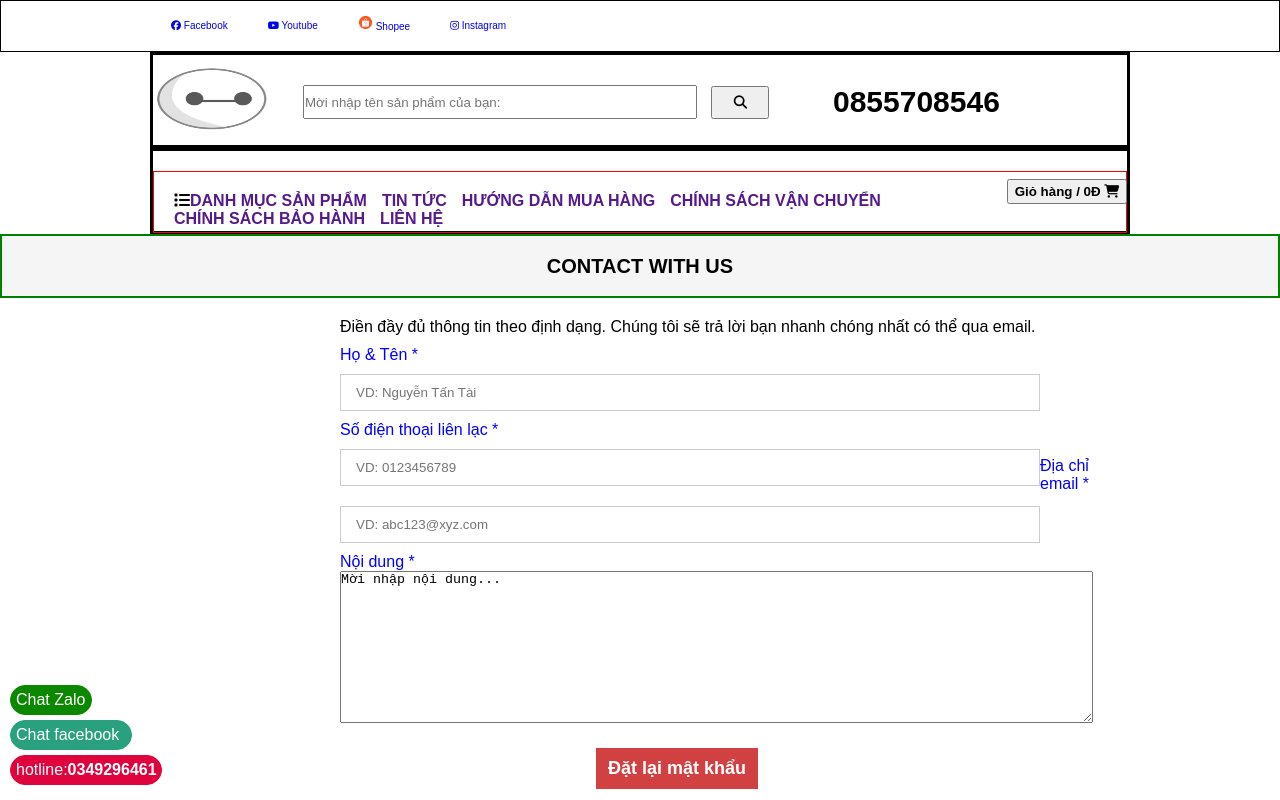
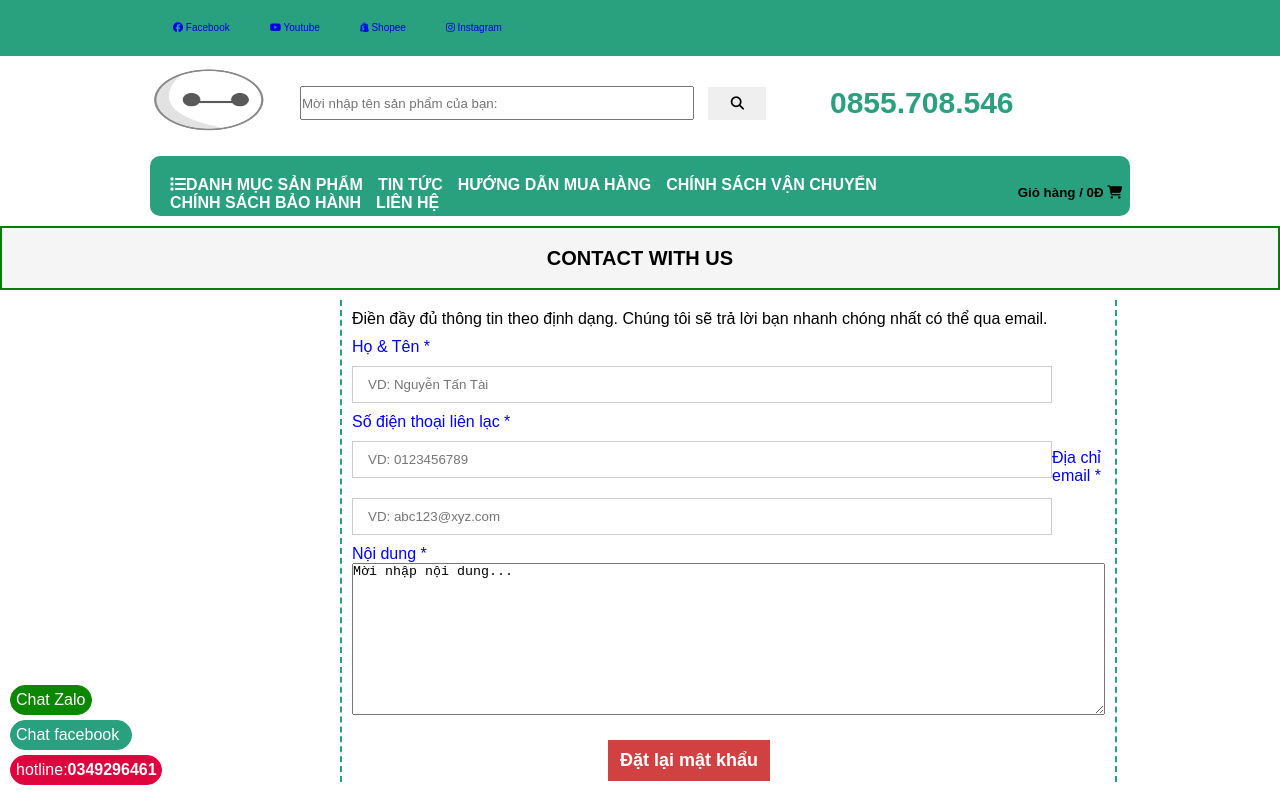
Before and after one commit to TaiKonne/Web_ban_hang, a plain HTML site: page contact_form.html in a window 1280 px wide. Shown: the top 800 px of the page. Drawn offline with Linux system fonts and the light colour scheme.

Commit message:
checked by tai kon 10:43pm layout web

```diff
--- a/CSS/contact_form.css
+++ b/CSS/contact_form.css
@@ -10,7 +10,6 @@ body{
 header{
     width: auto;
     height: 90px;
-    border: solid 3px;
     margin: 0px 150px 0px 150px;
 }
 div#ib{
@@ -18,7 +17,8 @@ div#ib{
     height: 10px;
     margin:0px;
     padding-bottom: 40px;
-    border: solid 1px;
+    border: solid #29a07e;
+    background-color: #29a07e;
 }
 div#ib ul{
     float: left;
@@ -76,6 +76,11 @@ div #logo{
     height: 33px;
     width: 58px;
     margin: 0px 0px 0px 10px;
+    border: none;
+}
+
+.thanh_tim button:hover{
+    background-color: #db6767;
 }
                                         /* ======================== cần được sửa icon shopee */
 #icon_shop{
@@ -89,6 +94,7 @@ div #logo{
 }
 #sdt b{
     font-size: 30px;
+    color: #29A07E;
 }
 #gio_hang{
     padding: 30px 0px 30px 0px;
@@ -98,20 +104,24 @@ div #logo{
     width: 120px;
     height: 25px;
     font-weight: bold;
+    border-radius: 10px;
+    background-color: #29A07E;
+    border: #29A07E;
 }
 nav{
     width: auto;
     height: 60px;
-    padding-top: 20px;
-    border: solid 3px;
+    padding: 10px 0;
     margin: 0px 150px 0px 150px;
   }
   nav ul{
     list-style: none;
-    border: 1px solid red;
+  background-color: #29A07E;
     width: auto;
     height: 40px;
     padding:20px 15px 0px 15px;
+    border-radius: 10px;
+    color: white;
   }
   nav ul li{
     float: left;
@@ -121,6 +131,7 @@ nav ul li a{
     font-size: 16px;
     text-decoration: none;
     font-weight: bold;
+    color: white;
   }
 div#icon_menu{
     float: left;
@@ -142,6 +153,9 @@ div#contact_form
 {
     float: left;
     margin: 10px 340px;
+    border-left: dashed 2px #29A07E;
+    border-right: dashed 2px #29A07E;
+    padding: 0px 10px;
 }
 div#contact_form p{
     padding: 10px 0px 10px 0px;
--- a/CSS/dinhdang.css
+++ b/CSS/dinhdang.css
@@ -25,7 +25,6 @@ div#ib{
   height: 10px;
   margin:0px;
   padding-bottom: 40px;
-  border: solid 1px;
 }
 div#ib ul{
   float: left;
--- a/CSS/newpaper_1.css
+++ b/CSS/newpaper_1.css
@@ -11,7 +11,6 @@
   header{
     width: auto;
     height: 90px;
-    border: solid 3px;
     margin: 0px 150px 0px 150px;
   }
   div#body{
@@ -24,7 +23,7 @@
     height: 10px;
     margin:0px;
     padding-bottom: 40px;
-    border: solid 1px;
+    background-color: #29a07e;
   }
   div#ib ul{
     float: left;
@@ -95,6 +94,7 @@
   }
   #sdt b{
     font-size: 30px;
+    color: #29a07e;
   }
   #gio_hang{
     padding: 30px 0px 30px 0px;
@@ -104,6 +104,8 @@
     width: 120px;
     height: 25px;
     font-weight: bold;
+    border-radius: 10px;
+    background-color: #29a07e;
   }
   /* Login form star */
   input[type=text], input[type=password] {
@@ -203,15 +205,16 @@
     width: auto;
     height: 60px;
     padding: 10px 0;
-    border: solid 3px;
     margin: 0px 150px 0px 150px;
   }
   nav ul{
     list-style: none;
-    border: 1px solid red;
+  background-color: #29A07E;
     width: auto;
     height: 40px;
     padding:20px 15px 0px 15px;
+    border-radius: 10px;
+    color: white;
   }
   nav ul li{
     float: left;
@@ -221,6 +224,7 @@
     font-size: 16px;
     text-decoration: none;
     font-weight: bold;
+    color: white;
   }
   div#icon_menu{
     float: left;
--- a/CSS/news.css
+++ b/CSS/news.css
@@ -11,7 +11,6 @@
   header{
     width: auto;
     height: 90px;
-    border: solid 3px;
     margin: 0px 150px 0px 150px;
   }
   div#body{
@@ -24,7 +23,7 @@
     height: 10px;
     margin:0px;
     padding-bottom: 40px;
-    border: solid 1px;
+    background-color: #29a07e;
   }
   div#ib ul{
     float: left;
@@ -95,6 +94,7 @@
   }
   #sdt b{
     font-size: 30px;
+    color: #29A07E;
   }
   #gio_hang{
     padding: 30px 0px 30px 0px;
@@ -104,6 +104,8 @@
     width: 120px;
     height: 25px;
     font-weight: bold;
+    border-radius: 10px;
+    background-color: #29a07e;
   }
   /* Login form star */
   input[type=text], input[type=password] {
@@ -203,15 +205,16 @@
     width: auto;
     height: 60px;
     padding: 10px 0;
-    border: solid 3px;
     margin: 0px 150px 0px 150px;
   }
   nav ul{
     list-style: none;
-    border: 1px solid red;
+  background-color: #29A07E;
     width: auto;
     height: 40px;
     padding:20px 15px 0px 15px;
+    border-radius: 10px;
+    color: white;
   }
   nav ul li{
     float: left;
@@ -221,6 +224,7 @@
     font-size: 16px;
     text-decoration: none;
     font-weight: bold;
+    color: white;
   }
   div#icon_menu{
     float: left;
@@ -229,13 +233,11 @@
 div#body{
     width: auto;
     margin: 10px 150px 0px 150px;
-    border: 1px solid black;
 }
 article{
     width: auto;
     margin: 0;
     padding: 0;
-    border: 2px solid orange;
     display: table-row;
 }
 section{
@@ -245,7 +247,6 @@ section{
 div#title{
     width: auto;
     padding: 5px 0;
-    border: 2px solid pink;
 }
 div#title p{
     font-weight: bold;
@@ -255,7 +256,6 @@ div#title p{
 div#tintuc{
     width: 800px;
     height: 165px;
-    border: 1px solid green;
     margin: 10px 0;
 }
 div#tintuc img{
@@ -296,7 +296,6 @@ div#title1{
 div#title1 span{
   margin: 10px 5px;
   padding: 10px 176px 10px 0;
-  border-bottom: 1px solid grey;
   font-weight:  bold;
 }
 div#listtt img{
--- a/contact_form.html
+++ b/contact_form.html
@@ -6,6 +6,7 @@
     <meta http-equiv="X-UA-Compatible" content="IE=edge">
     <meta name="viewport" content="width=device-width, initial-scale=1.0">
     <link rel="stylesheet" href="CSS/contact_form.css" type="text/css">
+    <link rel="icon" type="image/x-icon" href="/IMG/favicon.ico">
     <title>LẮC ĐẦU</title>
 </head>
 <body>
@@ -14,7 +15,7 @@
             <ul>
                 <li><a href="https://vi-vn.facebook.com/"><i class="fa-brands fa-facebook"></i> Facebook</a></li>
                 <li><a href="https://www.youtube.com/"><i class="fa-brands fa-youtube"></i> Youtube</a></li>
-                <li><a href="https://shopee.vn/buyer/login?next=https%3A%2F%2Fshopee.vn%2F"><img src="IMG/icon_shopee.png" id="icon_shop"> Shopee</a></li>
+                <li><a href="https://shopee.vn/buyer/login?next=https%3A%2F%2Fshopee.vn%2F"><i class="fa-brands fa-shopify"></i> Shopee</a></li>
                 <li><a href="https://www.instagram.com/accounts/login/?"><i class="fa-brands fa-instagram"></i> Instagram</a></li>
             </ul>
         </div>
@@ -28,7 +29,7 @@
                 <button><i class="fa-solid fa-magnifying-glass"></i></button>
             </div>
             <div id="sdt">
-                <b>0855708546</b>
+                <b>0855.708.546</b>
             </div>
             <div id="gio_hang">
                 <button>Giỏ hàng / 0Đ <i class="fa-solid fa-cart-shopping"></i></button>
```
Also changed, not shown: Newpaper_TinTuc/newpaper_1.html (+2 -2 lines), news.html (+4 -3 lines). Lines whose indentation alone changed are shown as unchanged.
